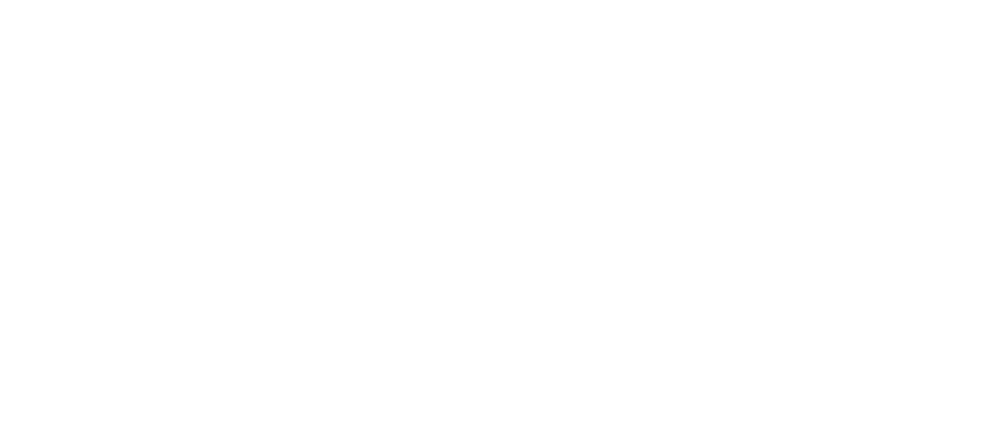
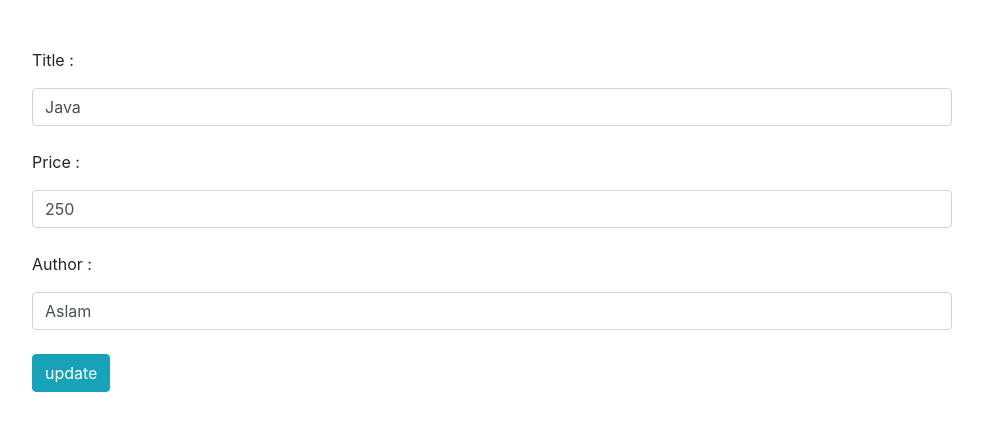
Before and after one commit to aslamhossain43/Django-CRUD, a Django app: page /edit/1/ in a window 1280 px wide. Before the commit the part shown is empty. Shown: the top 431 px of the page, without its empty margins (53-1036 px from the left). Run offline with Django 3.2, Linux system fonts and the light colour scheme; data comes from the database, SQL or seed files in the repository; both versions use the stored data as it was after the commit; some libraries are stand-ins or nearby versions.

Commit message:
Update completed

```diff
--- a/django-crud/Django_CRUD_Project/templates/base.html
+++ b/django-crud/Django_CRUD_Project/templates/base.html
@@ -18,6 +18,12 @@
 </head>
 
 <body>
+<br><br>
+<div class="container">
+     <div class="row">
+       <div class="col-sm-10 col-sm-offset-1 col-md-10 col-md-offset-1 col-lg-10 col-lg-offset-1">
+
+
 {% block content %}
 
 
@@ -26,7 +32,9 @@
   <!-- Bootstrap core JavaScript -->
   <script src="{% static 'vendor/jquery/jquery.min.js' %}"></script>
   <script src="{% static 'vendor/bootstrap/js/bootstrap.bundle.min.js' %}"></script>
-
+       </div>
+     </div>
+</div>
 </body>
 
 </html>
--- a/django-crud/Django_CRUD_Project/templates/edit.html
+++ b/django-crud/Django_CRUD_Project/templates/edit.html
@@ -1,10 +1,24 @@
-<!DOCTYPE html>
-<html lang="en">
-<head>
-    <meta charset="UTF-8">
-    <title>Title</title>
-</head>
-<body>
+{% extends 'base.html' %}
 
-</body>
-</html>
+
+
+{% block content %}
+
+<form action="/update/{{book.id}}">
+{% csrf_token %}
+<label class="form-group" for="title">Title : </label>
+<input class="form-control" type="text" name="title" value="{{book.title}}"><br>
+
+<label class="form-group" for="price">Price : </label>
+<input class="form-control" type="text" name="price" value="{{book.price}}"><br>
+
+<label class="form-group" for="author">Author : </label>
+<input class="form-control" type="text" name="author" value="{{book.author}}"><br>
+
+<input class="btn btn-info" type="submit" value="update"><br>
+
+
+
+</form>
+
+{% endblock %}
```
Also changed, not shown: django-crud/Django_CRUD_Project/db.sqlite3.
